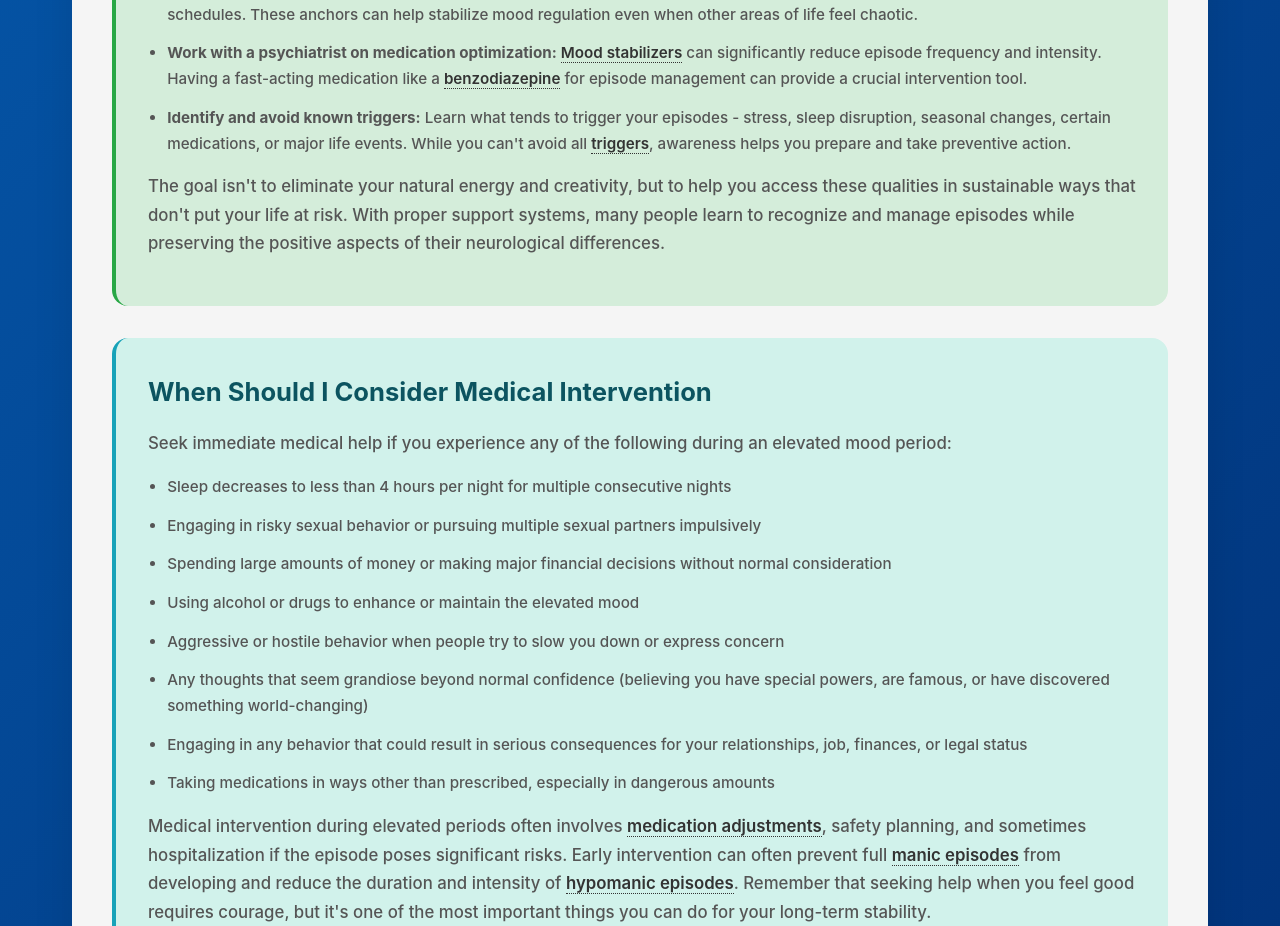
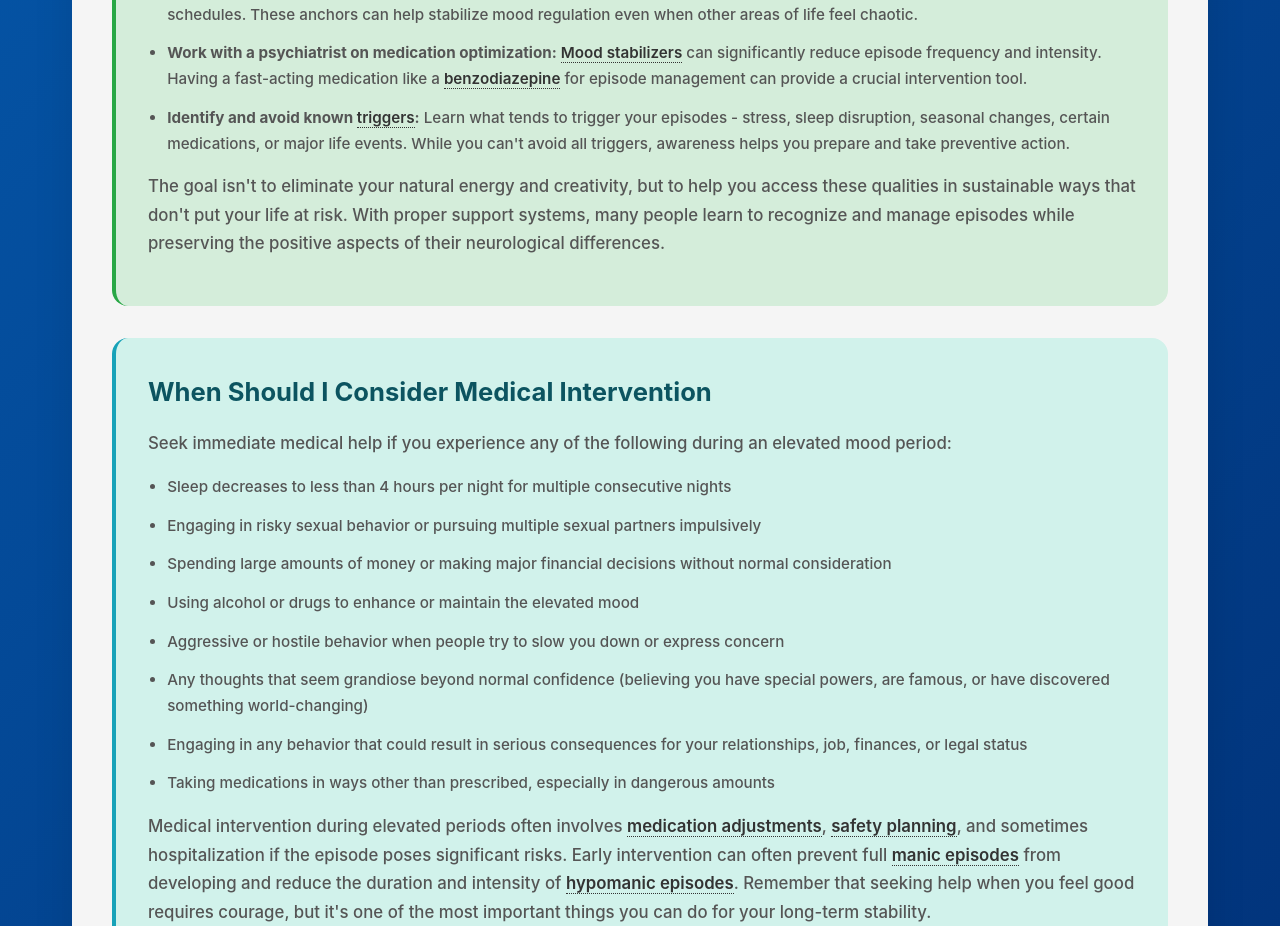
Before and after one commit to neurodivergent-survival-guide/neurodivergent-survival-guide, a Jekyll site: the page built from struggles/elevated-mood-periods.html, in a window 1280 px wide and 1400 px high, scrolled down 3603 px. Shown: the part 152-1078 px from the top of the window. Built offline with Jekyll 4.4.1, drawn with Linux system fonts in a browser that asks for light colours; some of the changed text lies outside the part shown.

Commit message:
Update elevated-mood-periods.html

```diff
--- a/struggles/elevated-mood-periods.html
+++ b/struggles/elevated-mood-periods.html
@@ -42,7 +42,7 @@
 
         <p>During <a class="jargon">elevated mood periods<span class="tooltip">Episodes of unusually high energy, mood, or activity levels during manic or hypomanic states in bipolar disorder.</span></a>, your brain's mood regulation system shifts into overdrive. <a class="jargon">Dopamine<span class="tooltip">A neurotransmitter involved in reward, motivation, and pleasure that becomes dysregulated during mood episodes.</span></a> floods reward centers while <a class="jargon">norepinephrine<span class="tooltip">A neurotransmitter that affects alertness, arousal, and attention, contributing to the energized feeling during episodes.</span></a> accelerates mental and physical processes, creating the perfect neurochemical storm of euphoria and boundless energy.</p>
 
-        <p>The <a class="jargon">prefrontal cortex<span class="tooltip">The brain region responsible for executive functions like planning, decision-making, and impulse control.</span></a> - your brain's judgment and impulse control center - becomes less active while emotional and reward centers dominate decision-making. This explains why confidence can escalate into grandiosity and why decisions that feel brilliant in the moment can have serious consequences. It's like your brain's brake system goes offline while the accelerator gets stuck.</p>
+        <p>The <a class="jargon">prefrontal cortex<span class="tooltip">The brain region responsible for executive functions like planning, decision-making, and impulse control.</span></a> - your brain's judgment and <a class="jargon">impulse control<span class="tooltip">The ability to pause and think before acting on immediate urges or desires.</span></a> center - becomes less active while emotional and reward centers dominate decision-making. This explains why confidence can escalate into <a class="jargon">grandiosity<span class="tooltip">An inflated sense of self-importance or abilities that goes beyond normal confidence.</span></a> and why decisions that feel brilliant in the moment can have serious consequences. It's like your brain's brake system goes offline while the accelerator gets stuck.</p>
 
         <p>The brain's <a class="jargon">reward system<span class="tooltip">Neural pathways that process pleasure, motivation, and reinforcement, becoming hyperactive during elevated mood episodes.</span></a> becomes hyperactive during these episodes, making everything feel more pleasurable and meaningful than usual. This explains why ordinary activities suddenly seem incredibly important or exciting, and why the episode feels so good that seeking treatment seems unnecessary. Your brain is essentially flooding itself with its own reward chemicals, creating an artificial sense that everything you're doing is brilliant and necessary.</p>
 
@@ -102,7 +102,7 @@
 
             <li><strong>Work with a psychiatrist on medication optimization:</strong> <a class="jargon">Mood stabilizers<span class="tooltip">Medications that help regulate mood swings and prevent manic and depressive episodes in bipolar disorder.</span></a> can significantly reduce episode frequency and intensity. Having a fast-acting medication like a <a class="jargon">benzodiazepine<span class="tooltip">A class of medications that can quickly reduce anxiety and agitation, sometimes used short-term during mood episodes.</span></a> for episode management can provide a crucial intervention tool.</li>
 
-            <li><strong>Identify and avoid known triggers:</strong> Learn what tends to trigger your episodes - stress, sleep disruption, seasonal changes, certain medications, or major life events. While you can't avoid all <a class="jargon">triggers<span class="tooltip">Environmental, emotional, or physical factors that can precipitate or worsen mood episodes.</span></a>, awareness helps you prepare and take preventive action.</li>
+            <li><strong>Identify and avoid known <a class="jargon">triggers<span class="tooltip">Environmental, emotional, or physical factors that can precipitate or worsen mood episodes.</span></a>:</strong> Learn what tends to trigger your episodes - stress, sleep disruption, seasonal changes, certain medications, or major life events. While you can't avoid all triggers, awareness helps you prepare and take preventive action.</li>
         </ul>
 
         <p>The goal isn't to eliminate your natural energy and creativity, but to help you access these qualities in sustainable ways that don't put your life at risk. With proper support systems, many people learn to recognize and manage episodes while preserving the positive aspects of their neurological differences.</p>
@@ -124,7 +124,7 @@
             <li>Taking medications in ways other than prescribed, especially in dangerous amounts</li>
         </ul>
 
-        <p>Medical intervention during elevated periods often involves <a class="jargon">medication adjustments<span class="tooltip">Changes to psychiatric medications to help stabilize mood and reduce episode intensity.</span></a>, safety planning, and sometimes hospitalization if the episode poses significant risks. Early intervention can often prevent full <a class="jargon">manic episodes<span class="tooltip">Severe mood episodes lasting at least one week with significantly impaired functioning, often requiring hospitalization.</span></a> from developing and reduce the duration and intensity of <a class="jargon">hypomanic episodes<span class="tooltip">Milder elevated mood episodes lasting at least four days with noticeable changes but less impairment than mania.</span></a>. Remember that seeking help when you feel good requires courage, but it's one of the most important things you can do for your long-term stability.</p>
+        <p>Medical intervention during elevated periods often involves <a class="jargon">medication adjustments<span class="tooltip">Changes to psychiatric medications to help stabilize mood and reduce episode intensity.</span></a>, <a class="jargon">safety planning<span class="tooltip">A collaborative process of creating specific strategies to manage crisis situations and reduce risk during episodes.</span></a>, and sometimes hospitalization if the episode poses significant risks. Early intervention can often prevent full <a class="jargon">manic episodes<span class="tooltip">Severe mood episodes lasting at least one week with significantly impaired functioning, often requiring hospitalization.</span></a> from developing and reduce the duration and intensity of <a class="jargon">hypomanic episodes<span class="tooltip">Milder elevated mood episodes lasting at least four days with noticeable changes but less impairment than mania.</span></a>. Remember that seeking help when you feel good requires courage, but it's one of the most important things you can do for your long-term stability.</p>
     </div>
 
     <div class="validation-section">
```
